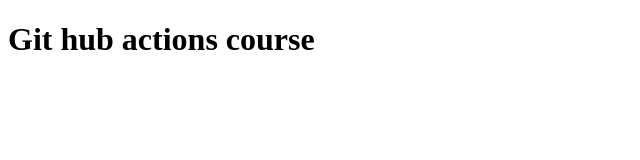
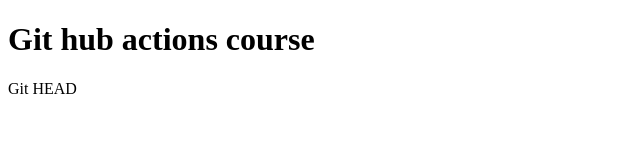
Before and after one commit to himanshigoel09/github-crash-course, a plain HTML site: page index.html in a window 1280 px wide. Shown: the full height of the page, 0-640 px from the left. Drawn offline with Linux system fonts and the light colour scheme.

Commit message:
Added head

```diff
--- a/index.html
+++ b/index.html
@@ -5,5 +5,6 @@
     </head>
     <body>
         <h1>Git hub actions course</h1>
+        <p>Git HEAD</p>
     </body>
 </html>
```
